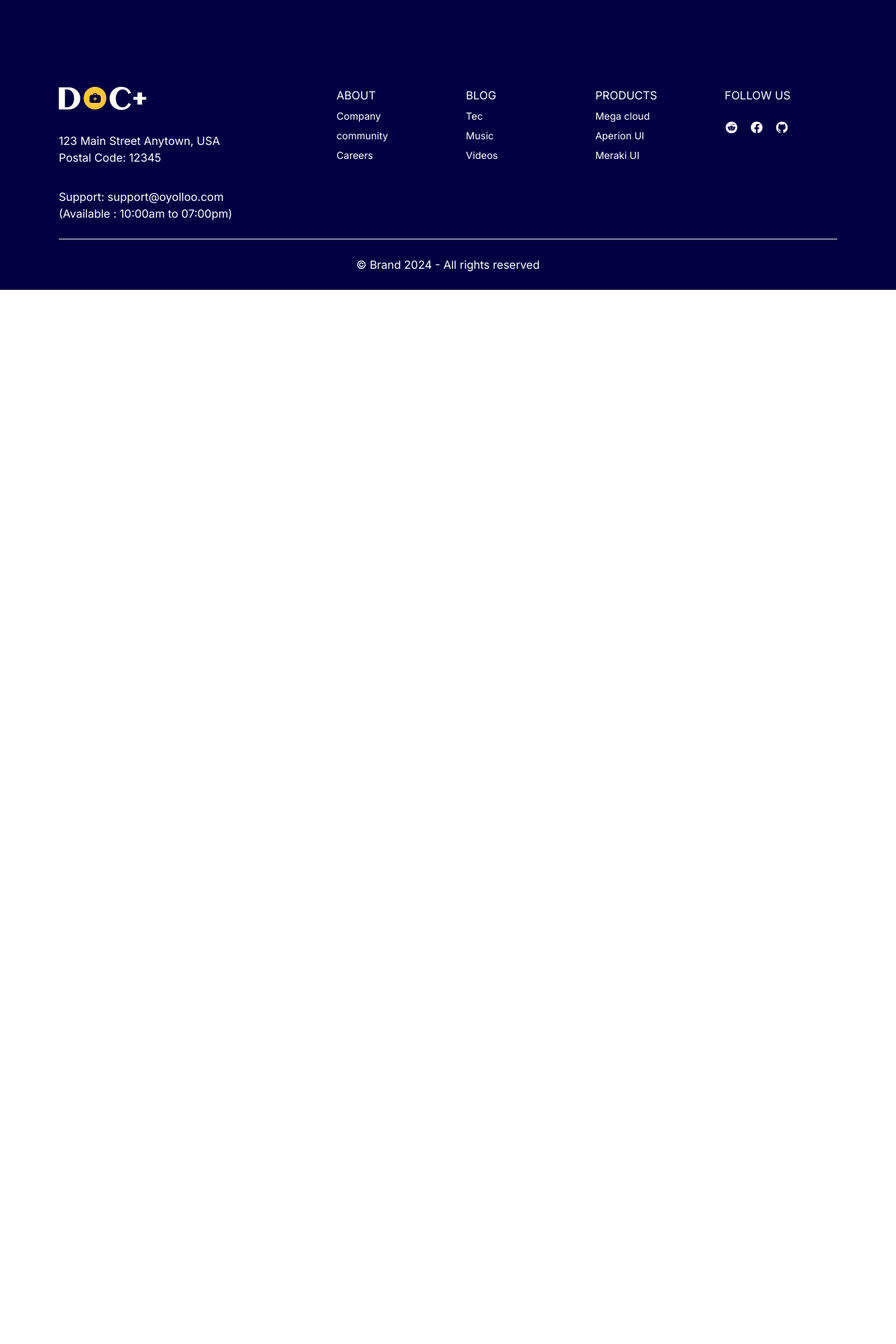
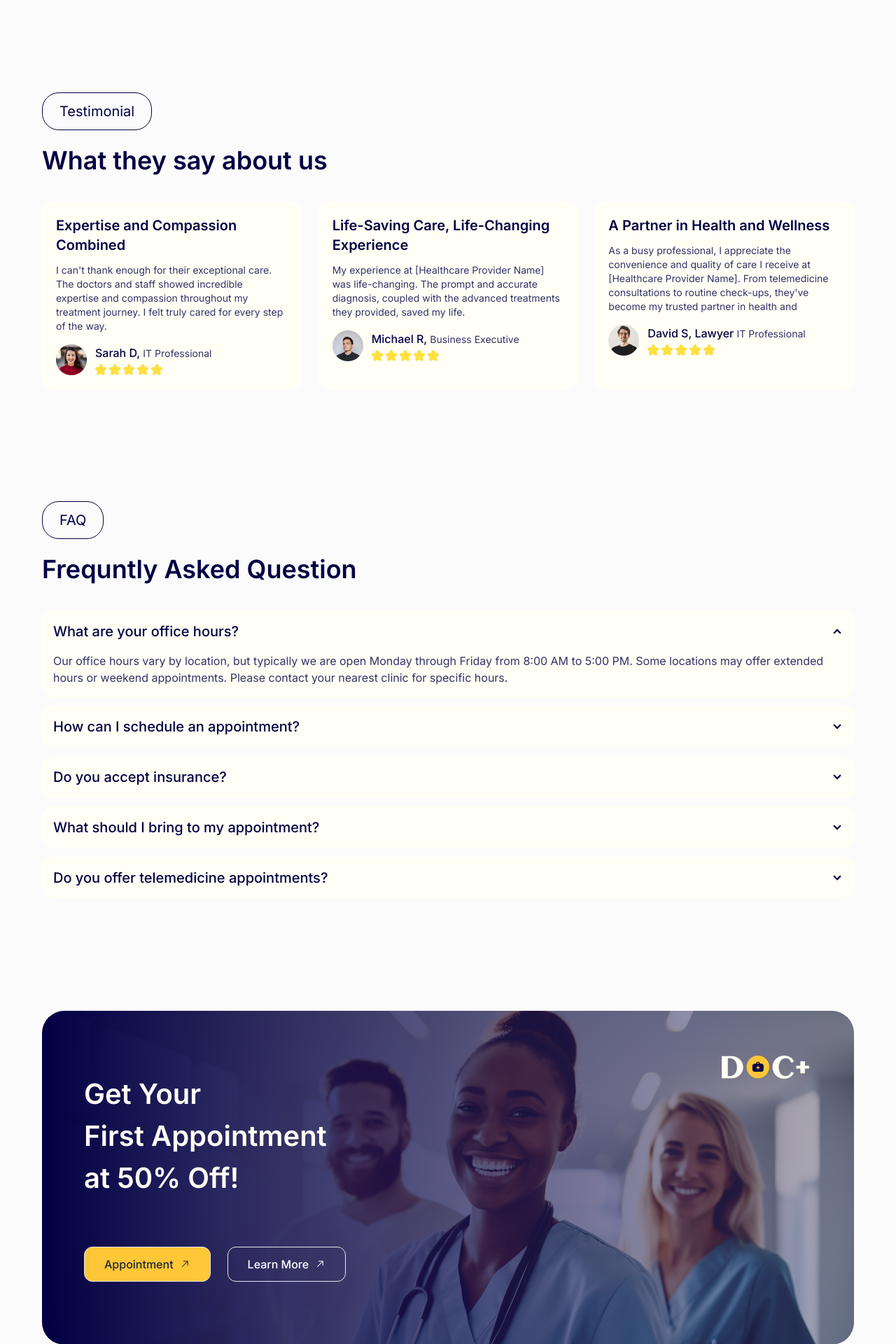
Before and after one commit to Amdadul-HQ/healthcare, a Next.js app: page / in a window 1280 px wide. Shown: the part 2700-4620 px from the top of the page at 70% size. Before the commit the page ends 3114 px from the top, so only its background shows below. Built offline with nearby package versions, Linux system fonts and the light colour scheme.

Commit message:
responsive:responsive done

```diff
--- a/src/app/homepage/page.jsx
+++ b/src/app/homepage/page.jsx
@@ -14,9 +14,9 @@ const HomePage = () => {
       <Statistics/>
       <WhoWeAre/>
       <Service/>
-      {/* <Testimonial/> */}
-      {/* <Faq/> */}
-      {/* <GetYourAppointment/> */}
+      <Testimonial/>
+      <Faq/>
+      <GetYourAppointment/>
         </>
     );
 };
--- a/src/components/ui/Faq.jsx
+++ b/src/components/ui/Faq.jsx
@@ -7,7 +7,7 @@ const Faq = () => {
     return (
         <section className='mt-40'>
             <MaxWidth>
-                <div>
+                <div className='lg:px-0 px-5'>
                     <SectionTitle text='FAQ'/>
                     <Heading text='Frequntly Asked Question' />
                     <div className='space-y-3 mt-8'>
--- a/src/components/ui/GetYourAppointment.jsx
+++ b/src/components/ui/GetYourAppointment.jsx
@@ -7,7 +7,7 @@ const GetYourAppointment = () => {
   return (
     <section className="mt-40 mb-40">
       <MaxWidth>
-        <div className="relative w-[1160px] h-[477px]">
+        <div className="relative lg:w-[1160px] lg:h-[477px]">
           <Image
             className="rounded-[32px]"
             src="/Media/Rectangle 32.png"
@@ -17,18 +17,18 @@ const GetYourAppointment = () => {
           />
           <div className="absolute bg-gradient-to-r from-[#020043] flex items-center p-[60px] to-[#0200434D] w-full h-full bottom-0 rounded-[32px]">
             <div>
-            <h1 className="text-[40px] font-semibold  text-[#FFFFF5]">
+            <h1 className="lg:text-[40px] font-semibold text-[#FFFFF5]">
               Get Your <br />
               First Appointment <br />
               at 50% Off!
             </h1>
-            <div className="flex gap-x-6 mt-6">
-                <Button text='Appointment'className='bg-[#FFC637] font-medium mt-11'/>
-                <Button text='Learn More'className='bg-transparent text-white font-medium mt-11'/>
+            <div className="flex gap-x-6 lg:mt-6">
+                <Button text='Appointment'className='bg-[#FFC637] font-medium lg:mt-11'/>
+                <Button text='Learn More'className='bg-transparent text-white font-medium lg:mt-11'/>
             </div>
             </div>
             <div className="flex-1">
-                <Image className="absolute top-16 right-16" src='/Media/logo light.png' width={125} height={33} alt=""/>
+                <Image className="absolute lg:top-16 top-5 right-5 lg:right-16" src='/Media/logo light.png' width={125} height={33} alt=""/>
             </div>
           </div>
         </div>
--- a/src/components/ui/Testimonial.jsx
+++ b/src/components/ui/Testimonial.jsx
@@ -35,10 +35,10 @@ const Testimonial = () => {
     return (
         <section className='mt-40'>
             <MaxWidth>
-                <div>
+                <div className='lg:px-0 px-5'>
                     <SectionTitle text='Testimonial'/>
                     <Heading text='What they say about us' className="max-w-[420px]"/>
-                    <div className='grid grid-cols-3 gap-x-6 mt-8'>
+                    <div className='grid lg:grid-cols-3 grid-cols-1 gap-y-6  gap-x-6 mt-8'>
                         {
                             reviews && reviews.map(review => <ReviewDiv details={review} key={review._id} />)
                         }
```
